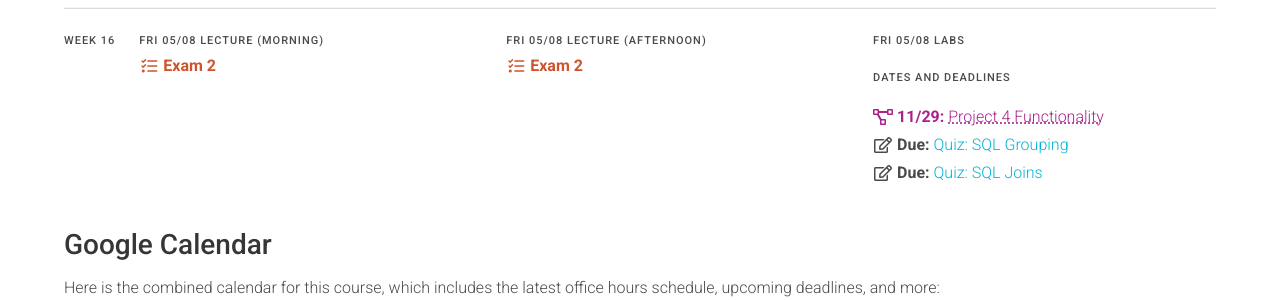
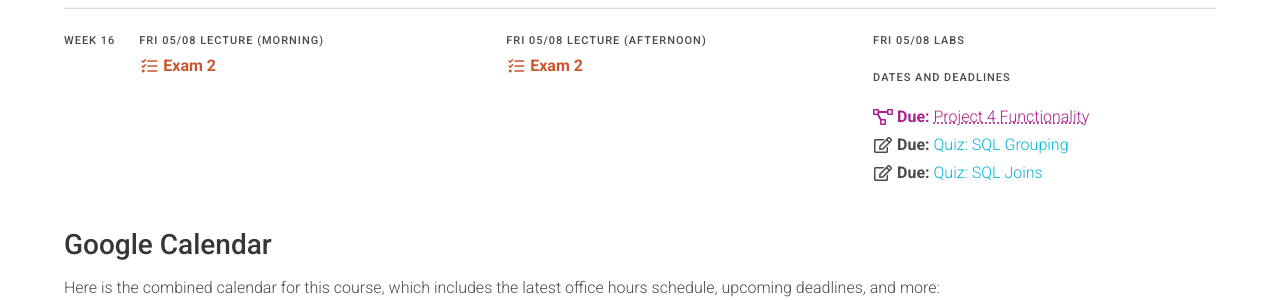
Before and after one commit to usf-cs212-spring2020/usf-cs212-spring2020.github.io, a Jekyll site: the page built from index.md, in a window 1280 px wide. Shown: the part 848-1148 px from the top of the page. Built offline with Jekyll 4.4.1, drawn with Linux system fonts in a browser that asks for light colours.

Commit message:
fix date on project 4

```diff
--- a/_data/schedule.yml
+++ b/_data/schedule.yml
@@ -140,7 +140,7 @@
   - project4: &project4
       text: Project 4
       icon: *icon_project
-      date: 2019-11-29
+      date: 2020-05-08
       link: '/guides/projects/project-4.html'
 
 weeks:
```
